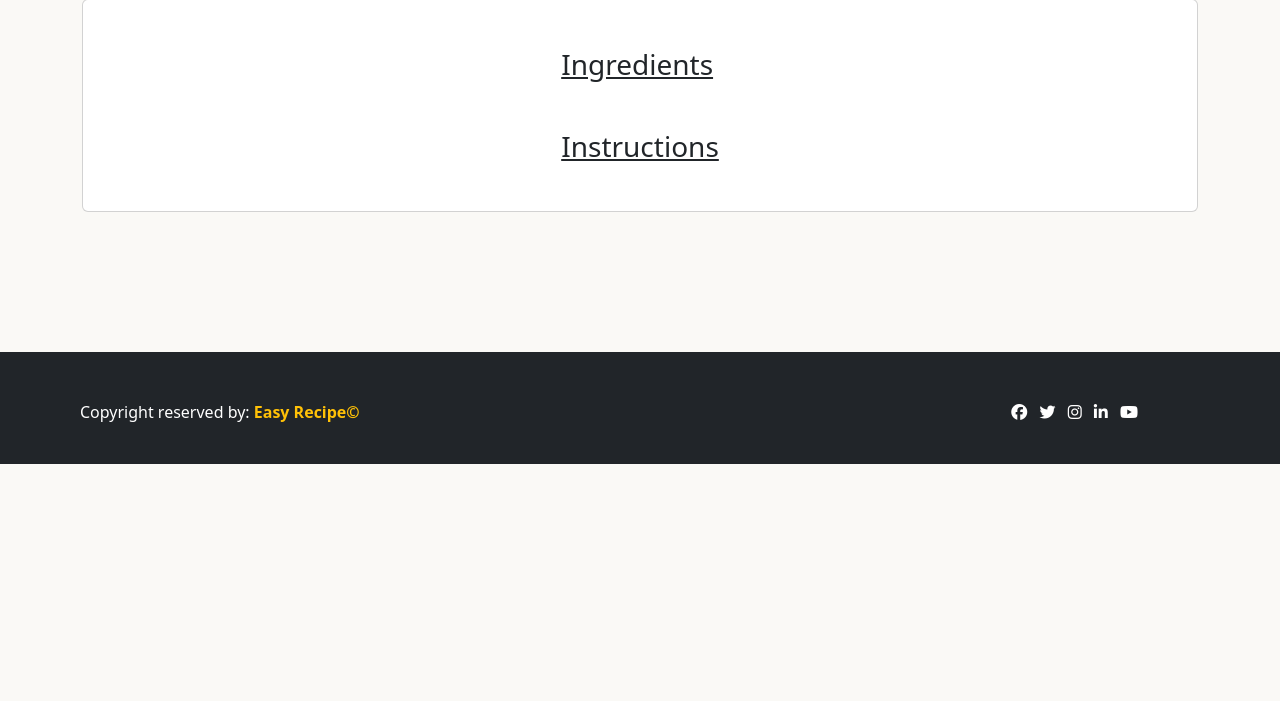
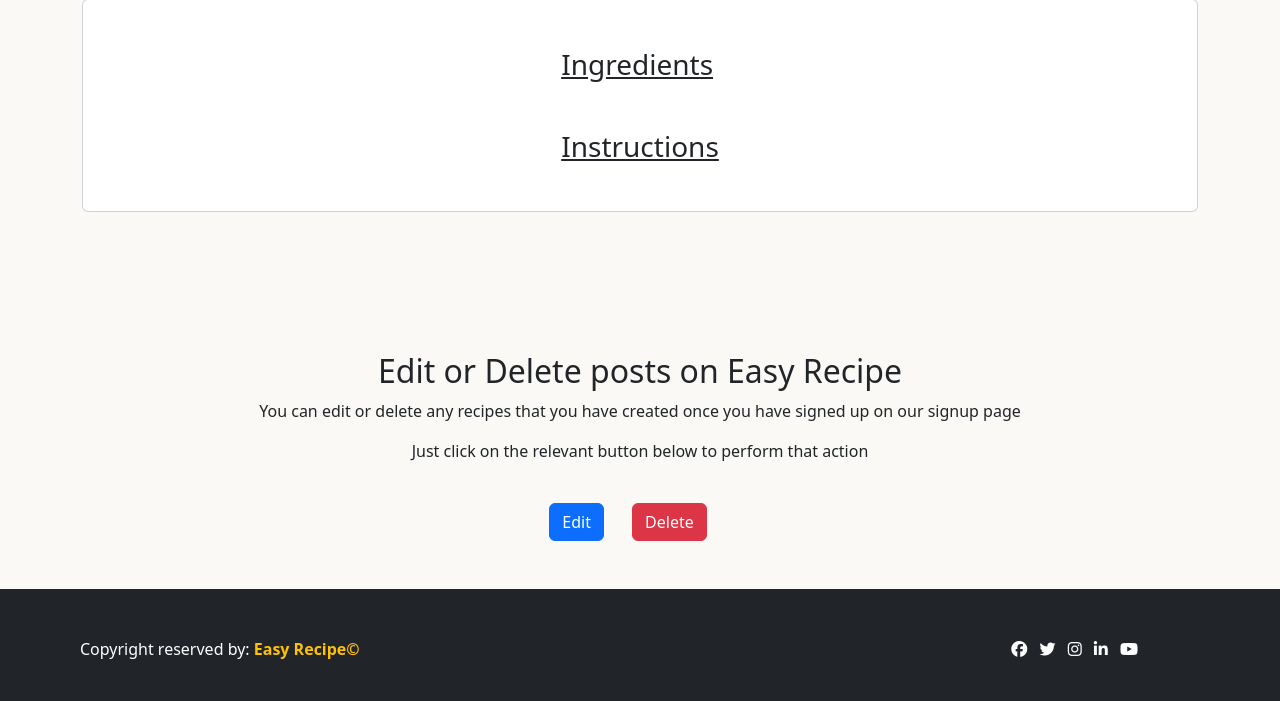
Before and after one commit to Squirkey89/EasyRecipe, a Django app: template templates/recipe_detail.html in a window 1280 px wide. Shown: the part 644-1345 px from the top of the page. Before the commit the page ends 1108 px from the top, so only its background shows below. Run offline with Django 3.2, Linux system fonts and the light colour scheme; the template is opened without the code that fills it, so the values that code supplies are empty; some libraries are stand-ins or nearby versions.

Commit message:
Added delete and edit buyyons recipe template

```diff
--- a/templates/recipe_detail.html
+++ b/templates/recipe_detail.html
@@ -44,4 +44,14 @@
                 </div>
             </div>
 
+            <div class="text-center">
+                <h2>Edit or Delete posts on Easy Recipe</h2>
+                <p>You can edit or delete any recipes that you have created once you have signed up on our signup page</p>
+                <p>Just click on the relevant button below to perform that action</p>
+            <a href="{% url 'edit_recipe' recipe.slug %}" class="edit"><button class="btn btn-primary btn-md mt-4 mb-5"
+                value="{{ recipe.slug }}" type="button">Edit</button></a>
+        <a href="" Sclass="confirm-delete delete"><button class="btn btn-danger btn-md mx-4 mt-4 mb-5"
+                value="{{ recipe.slug }}" type="button">Delete</button></a>
+            </div>
+
  {% endblock content %}
```
